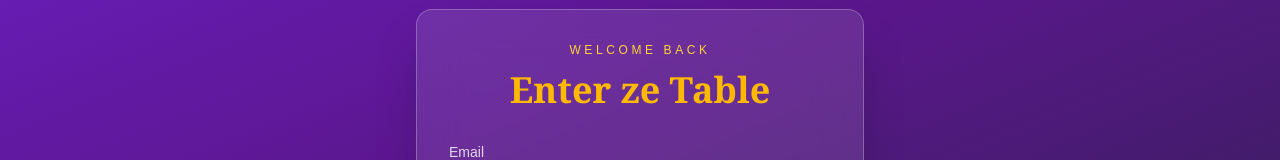
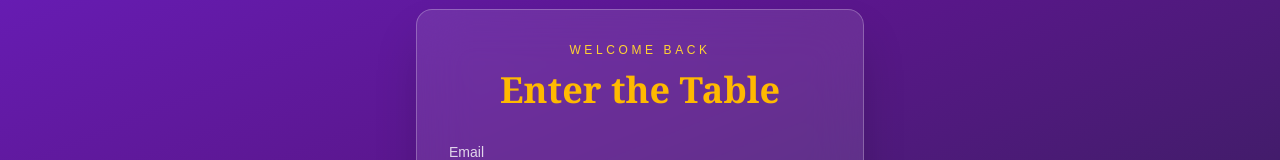
Before and after one commit to Clee2951/HackRice, a Next.js app in the folder frontend/casino_theme/: page / in a window 1280 px wide. Shown: the part 295-455 px from the top of the page. Built offline with nearby package versions, Linux system fonts and the light colour scheme; no server answers.

Commit message:
Revert card faces

```diff
--- a/frontend/casino_theme/app/page.tsx
+++ b/frontend/casino_theme/app/page.tsx
@@ -63,7 +63,7 @@ export default function Home() {
           <p className="text-center text-xs uppercase tracking-[0.3em] text-amber-300">
             {mode === "login" ? "Welcome back" : "Join the table"}
           </p>
-          <h1 className="mt-3 text-center font-serif text-4xl font-bold text-amber-400">Enter ze Table</h1>
+          <h1 className="mt-3 text-center font-serif text-4xl font-bold text-amber-400">Enter the Table</h1>
 
           <form onSubmit={handleSubmit} className="mt-8 space-y-5">
             <label className="block text-sm text-white/80">
```
